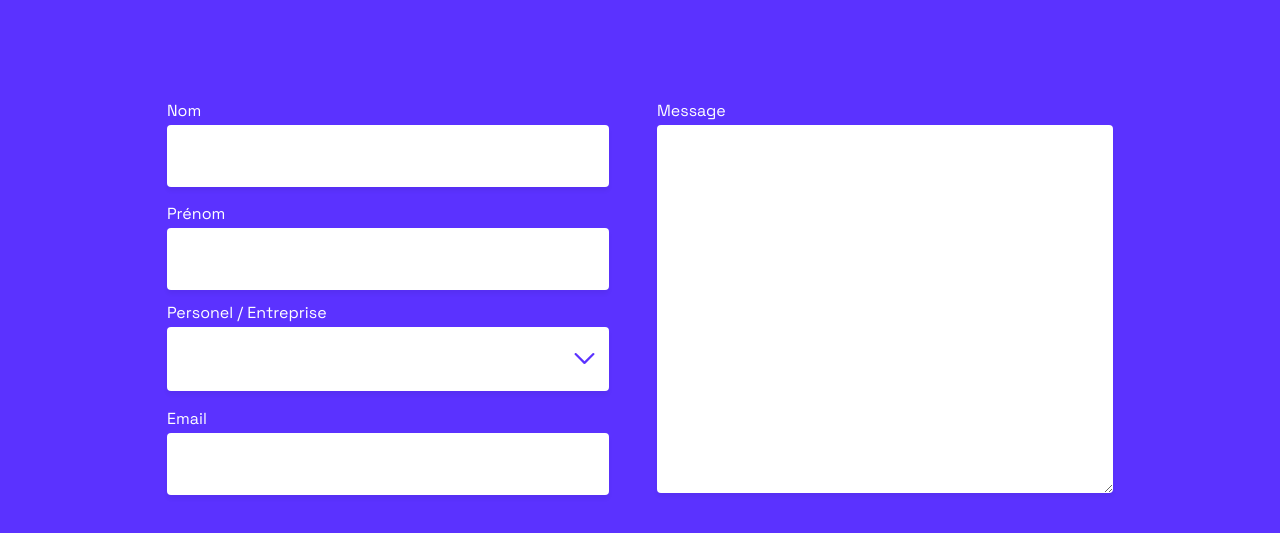
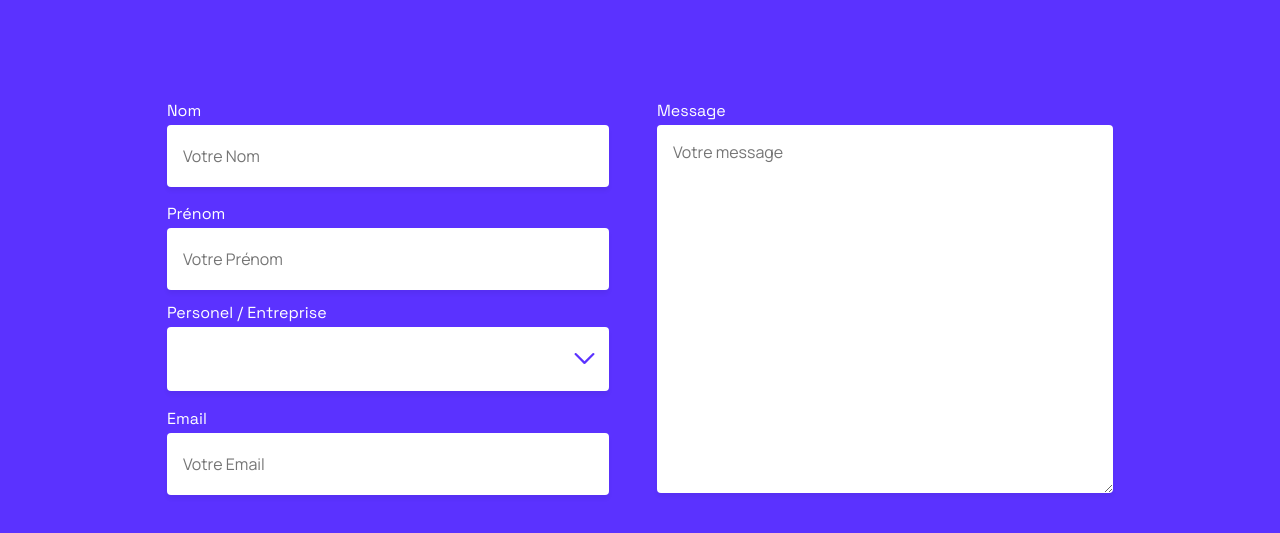
Before and after one commit to Guillaume-lalib/projet-10-openclassroom, a React (Create React App) app: page / in a window 1280 px wide. Shown: the part 5450-5983 px from the top of the page. Built offline with nearby package versions, Linux system fonts and the light colour scheme.

Commit message:
ajout des placeHolder

```diff
--- a/src/components/Field/index.js
+++ b/src/components/Field/index.js
@@ -21,7 +21,7 @@ const Field = ({ type = FIELD_TYPES.INPUT_TEXT, label, name, placeholder }) => {
       );
       break;
     case FIELD_TYPES.TEXTAREA:
-      component = <textarea name={name} data-testid="field-testid" />;
+      component = <textarea name={name} placeholder="Votre message" data-testid="field-testid" />;
       break;
     default:
       component = (
--- a/src/containers/Form/index.js
+++ b/src/containers/Form/index.js
@@ -28,8 +28,8 @@ const Form = ({ onSuccess, onError }) => {
     <form onSubmit={sendContact}>
       <div className="row">
         <div className="col">
-          <Field placeholder="" label="Nom" />
-          <Field placeholder="" label="Prénom" />
+          <Field placeholder="Votre Nom" label="Nom" />
+          <Field placeholder="Votre Prénom" label="Prénom" />
           <Select
             selection={["Personel", "Entreprise"]}
             onChange={() => null}
@@ -37,7 +37,7 @@ const Form = ({ onSuccess, onError }) => {
             type="large"
             titleEmpty
           />
-          <Field placeholder="" label="Email" />
+          <Field placeholder="Votre Email" label="Email" />
           <Button type={BUTTON_TYPES.SUBMIT} disabled={sending}>
             {sending ? "En cours" : "Envoyer"}
           </Button>
```
Lines whose indentation alone changed are shown as unchanged.
